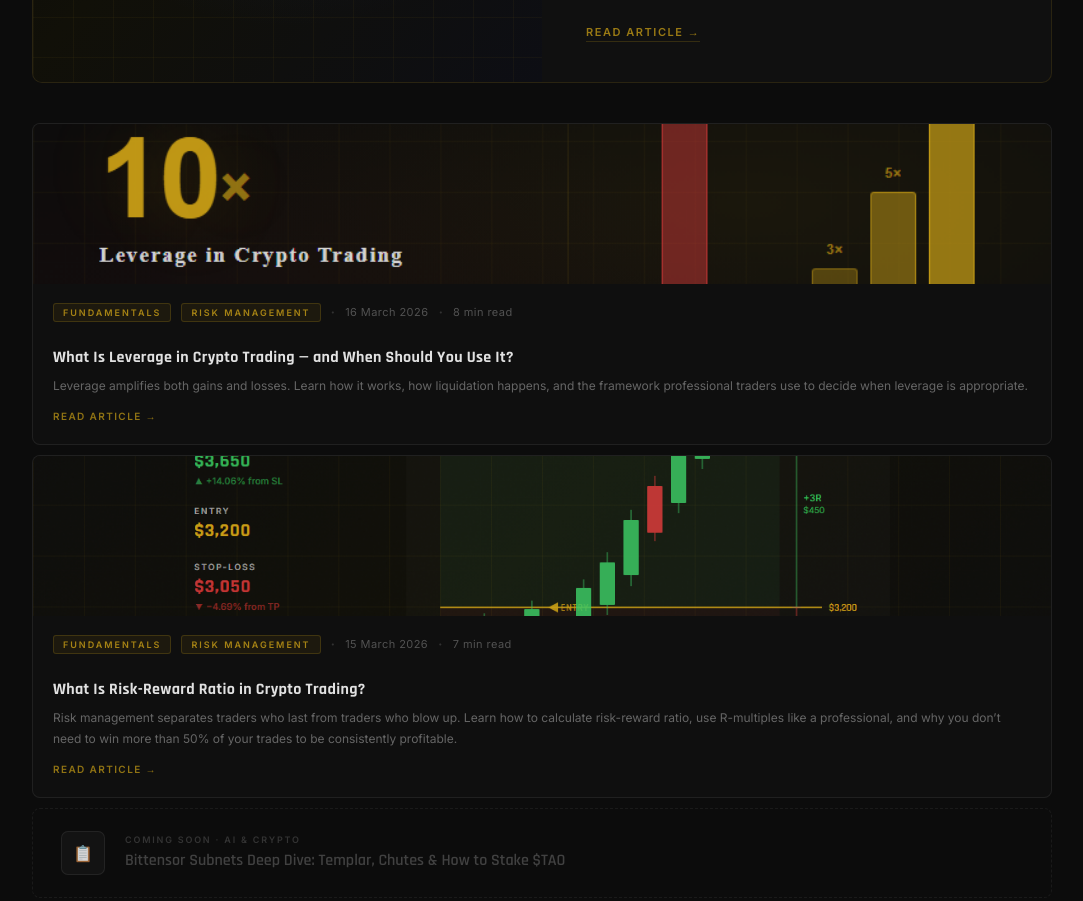
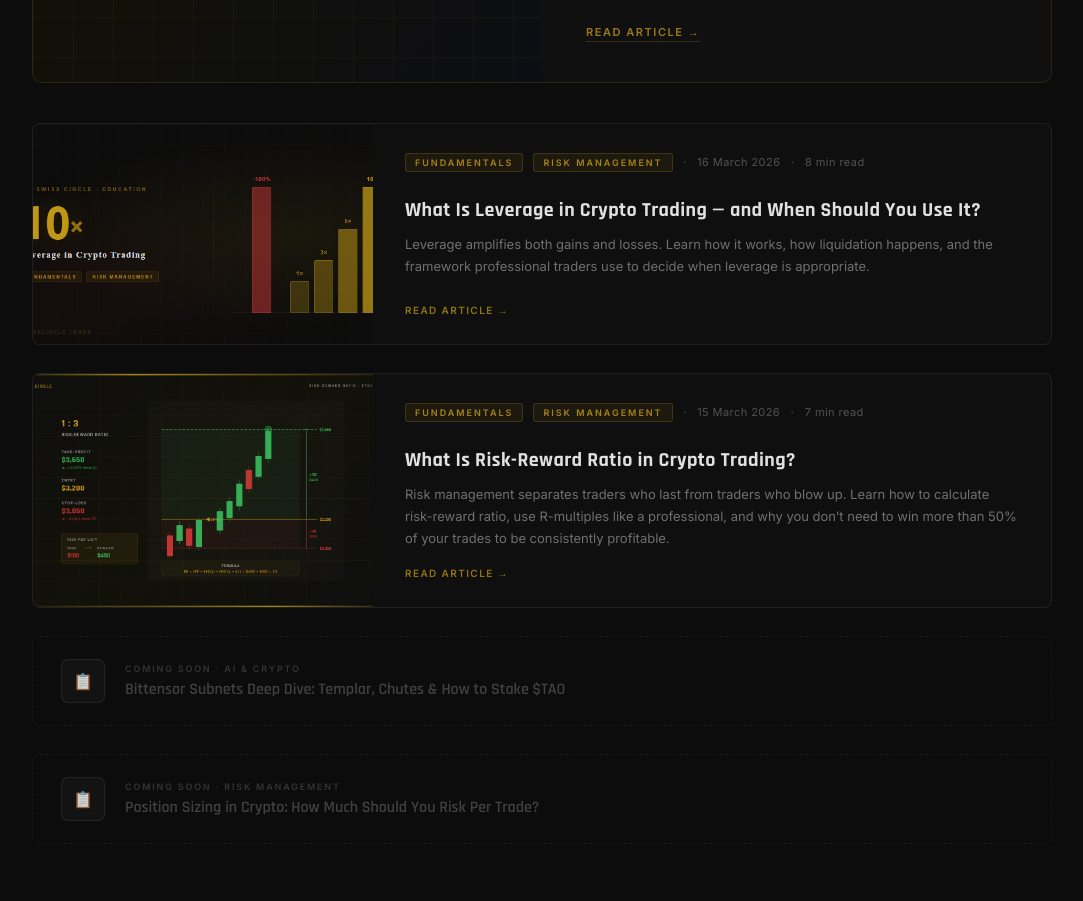
Before and after one commit to swisscircle09-lgtm/swisscircle, a website: page blog/index.html in a window 1280 px wide. Shown: the part 748-1649 px from the top of the page, without its empty margins (98-1181 px from the left). Drawn offline with Linux system fonts and the light colour scheme.

Commit message:
Fix blog index card layout: horizontal left/right, larger gap between cards
Co-Authored-By: Claude Sonnet 4.6 <noreply@anthropic.com>

```diff
--- a/blog/index.html
+++ b/blog/index.html
@@ -98,21 +98,21 @@
   .card-cta { display: inline-flex; align-items: center; gap: 8px; font-size: 11px; font-weight: 600; letter-spacing: 0.14em; text-transform: uppercase; color: rgba(200,158,22,0.75); border-bottom: 1px solid rgba(200,158,22,0.2); padding-bottom: 2px; width: fit-content; }
 
   /* ── Placeholder cards */
-  .cards-list { display: flex; flex-direction: column; gap: 10px; }
   .card-placeholder { border: 1px dashed rgba(255,255,255,0.06); border-radius: 8px; padding: 22px 28px; display: flex; align-items: center; gap: 20px; }
   .placeholder-icon { width: 44px; height: 44px; border-radius: 7px; flex-shrink: 0; background: rgba(255,255,255,0.03); border: 1px solid rgba(255,255,255,0.07); display: flex; align-items: center; justify-content: center; font-size: 16px; }
   .placeholder-label { font-size: 9px; font-weight: 600; letter-spacing: 0.2em; text-transform: uppercase; color: rgba(255,255,255,0.16); margin-bottom: 5px; }
   .placeholder-title { font-family: 'Rajdhani', sans-serif; font-size: 16px; font-weight: 600; color: rgba(255,255,255,0.22); }
 
-  /* ── Regular article cards */
-  .card-item { border: 1px solid rgba(255,255,255,0.07); border-radius: 8px; overflow: hidden; text-decoration: none; color: inherit; transition: border-color 0.2s; background: rgba(255,255,255,0.015); display: flex; flex-direction: column; }
+  /* ── Regular article cards — horizontal left/right layout */
+  .cards-list { display: flex; flex-direction: column; gap: 28px; }
+  .card-item { border: 1px solid rgba(255,255,255,0.07); border-radius: 8px; overflow: hidden; text-decoration: none; color: inherit; transition: border-color 0.2s; background: rgba(255,255,255,0.015); display: grid; grid-template-columns: 340px 1fr; }
   .card-item:hover { border-color: rgba(200,158,22,0.28); }
   .card-item:hover .card-item-img img { transform: scale(1.03); }
-  .card-item-img { overflow: hidden; height: 160px; }
+  .card-item-img { overflow: hidden; min-height: 220px; }
   .card-item-img img { width: 100%; height: 100%; object-fit: cover; display: block; transition: transform 0.4s ease; }
-  .card-item-body { padding: 18px 20px 22px; display: flex; flex-direction: column; flex: 1; }
-  .card-item-title { font-family: 'Rajdhani', sans-serif; font-size: 16px; font-weight: 700; color: rgba(255,255,255,0.88); line-height: 1.25; letter-spacing: 0.02em; margin-bottom: 8px; margin-top: 10px; }
-  .card-item-excerpt { font-size: 12px; color: rgba(255,255,255,0.36); line-height: 1.68; flex: 1; margin-bottom: 14px; }
+  .card-item-body { padding: 28px 32px; display: flex; flex-direction: column; justify-content: center; }
+  .card-item-title { font-family: 'Rajdhani', sans-serif; font-size: 20px; font-weight: 700; color: rgba(255,255,255,0.88); line-height: 1.22; letter-spacing: 0.02em; margin-bottom: 10px; margin-top: 10px; }
+  .card-item-excerpt { font-size: 13px; color: rgba(255,255,255,0.40); line-height: 1.7; flex: 1; margin-bottom: 18px; }
   .card-item-cta { font-size: 10px; font-weight: 600; letter-spacing: 0.14em; text-transform: uppercase; color: rgba(200,158,22,0.7); }
 
   /* ── Subscribe strip */
@@ -141,6 +141,9 @@
     .card-featured { grid-template-columns: 1fr; }
     .card-thumb { min-height: 200px; }
     .card-body { padding: 24px; }
+    .card-item { grid-template-columns: 1fr; }
+    .card-item-img { min-height: 180px; }
+    .card-item-body { padding: 20px; }
     .subscribe-strip { padding: 0 20px 60px; }
     .subscribe-inner { flex-direction: column; }
     .sub-right { width: 100%; }
```
